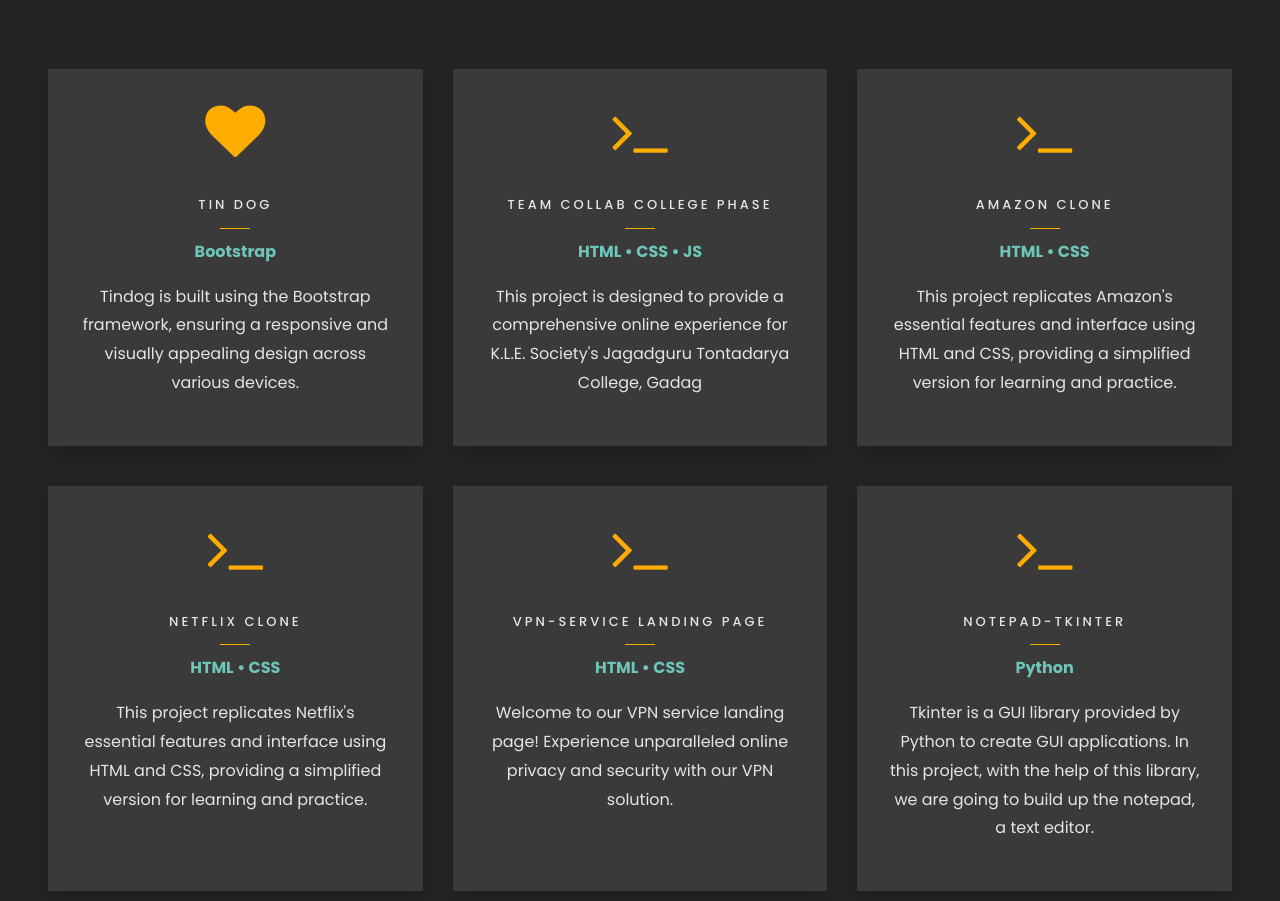
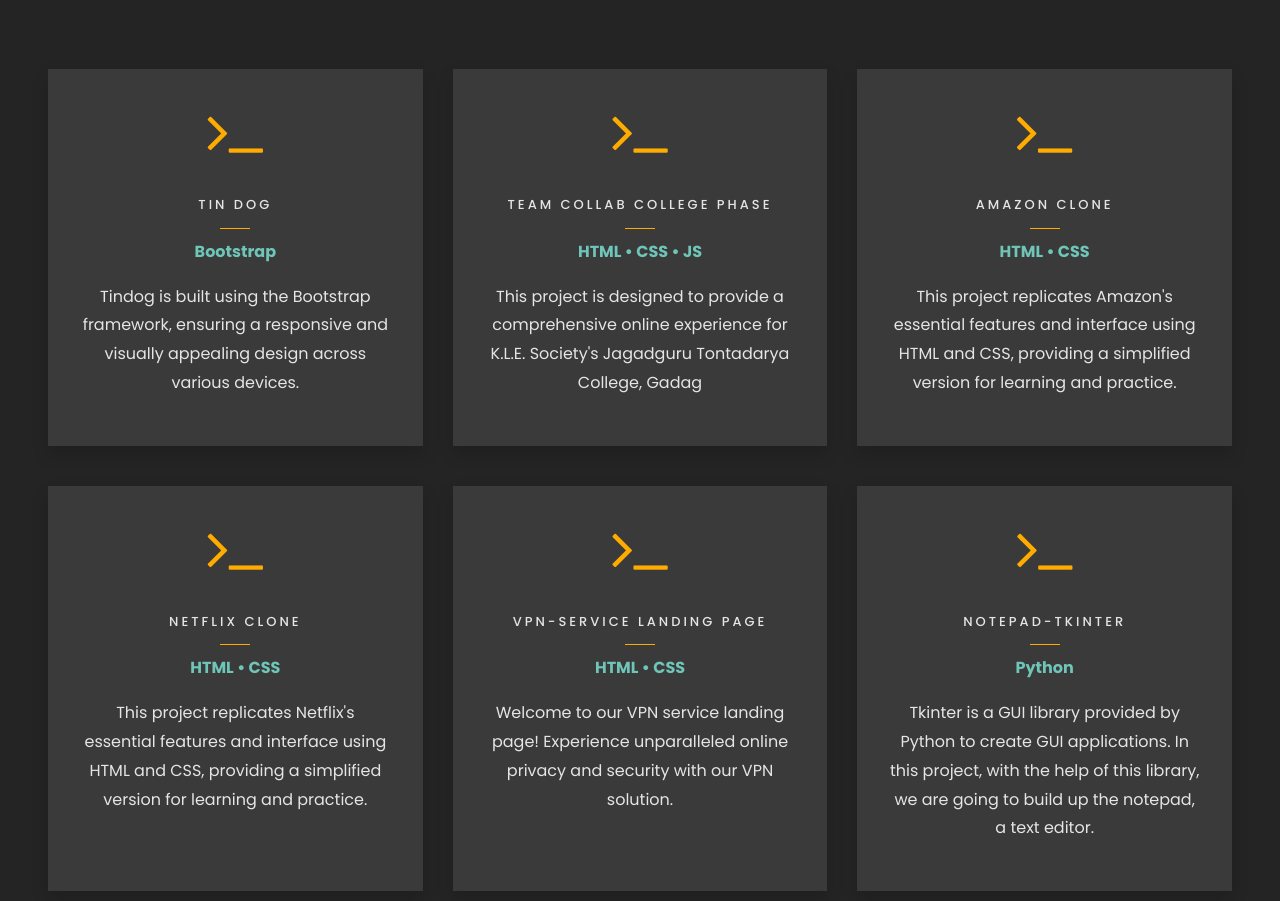
Before and after one commit to SangameshPK-2003/Portfolio, a plain HTML site: page index.html in a window 1280 px wide. Shown: the part 2793-3694 px from the top of the page. Drawn offline with Linux system fonts and the light colour scheme; files whose address does not match are found by name.

Commit message:
files updated

```diff
--- a/index.html
+++ b/index.html
@@ -292,7 +292,7 @@
 				<div class="col-md-4 text-center d-flex ftco-animate">
 					<a href="https://github.com/SangameshPK-2003/TinDog-Bootstrap" target="_blank" class="services-1 shadow">
 						<span class="icon">
-							<i class="icon-heart"></i>
+							<i class="icon-terminal"></i>
 						</span>
 						<div class="desc">
 							<h3 class="mb-4">Tin Dog</h3>
```
